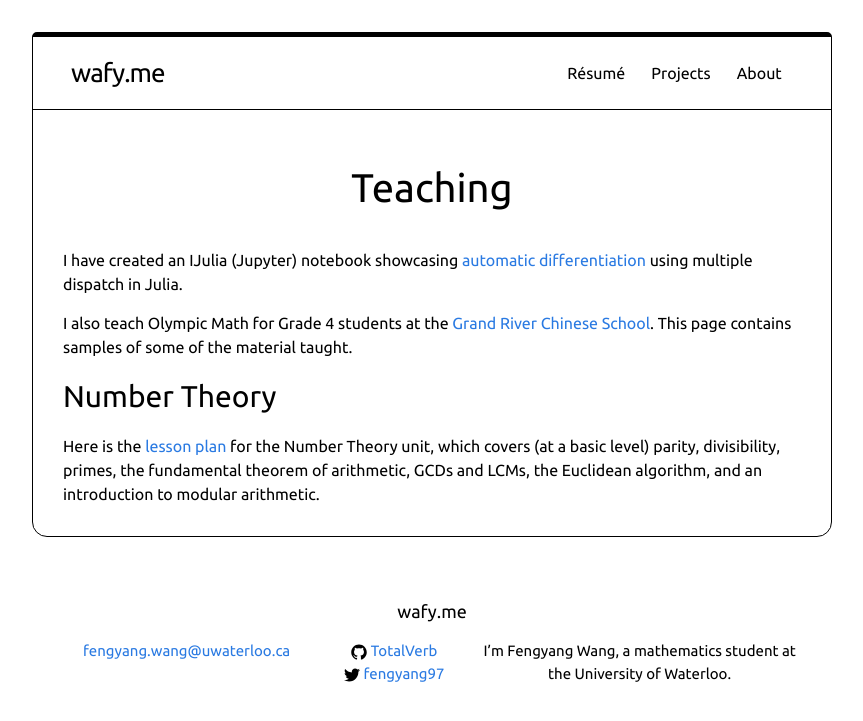
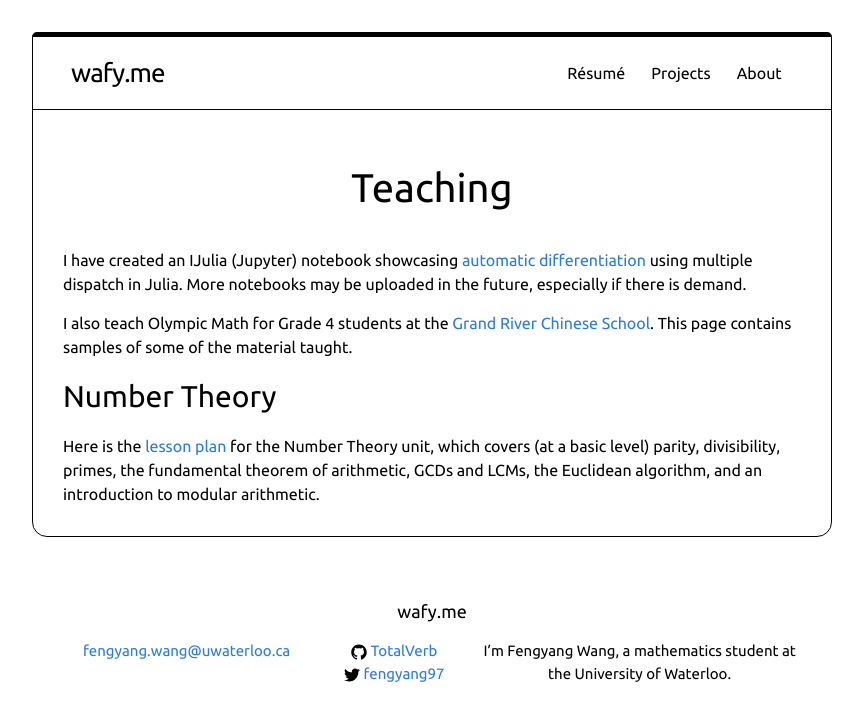
Before and after one commit to TotalVerb/totalverb.github.io, a Jekyll site: the page built from teaching.md, in a window 1280 px wide. Shown: the top 721 px of the page, without its empty margins (208-1071 px from the left). Built offline with Jekyll 4.4.1, drawn with Linux system fonts in a browser that asks for light colours.

Commit message:
Update teaching.md

```diff
--- a/teaching.md
+++ b/teaching.md
@@ -5,7 +5,8 @@ permalink: /teaching/
 ---
 
 I have created an IJulia (Jupyter) notebook showcasing [automatic
-differentiation] using multiple dispatch in Julia.
+differentiation] using multiple dispatch in Julia. More notebooks may be
+uploaded in the future, especially if there is demand.
 
 I also teach Olympic Math for Grade 4 students at the [Grand River Chinese
 School][grcs]. This page contains samples of some of the material taught.
```
